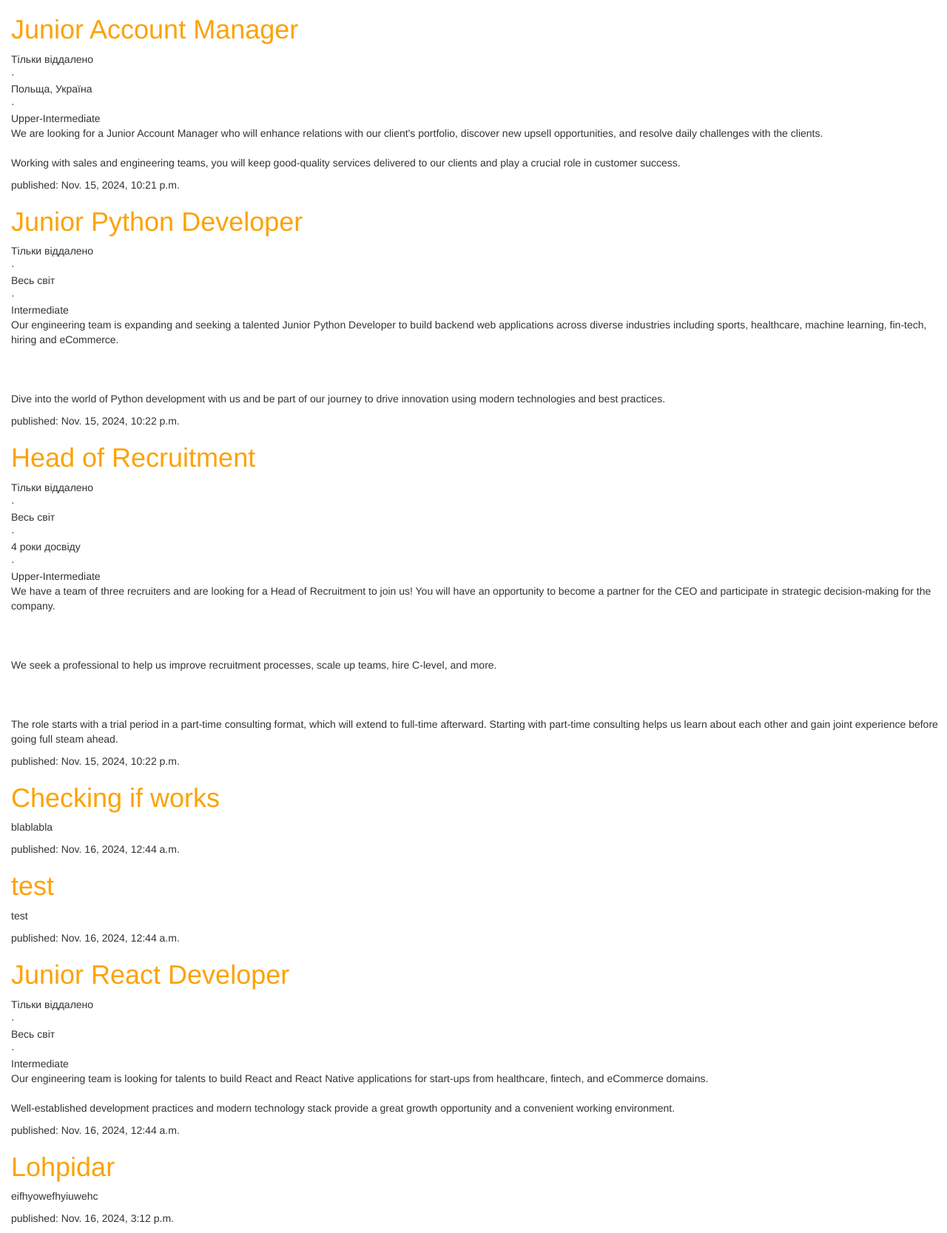
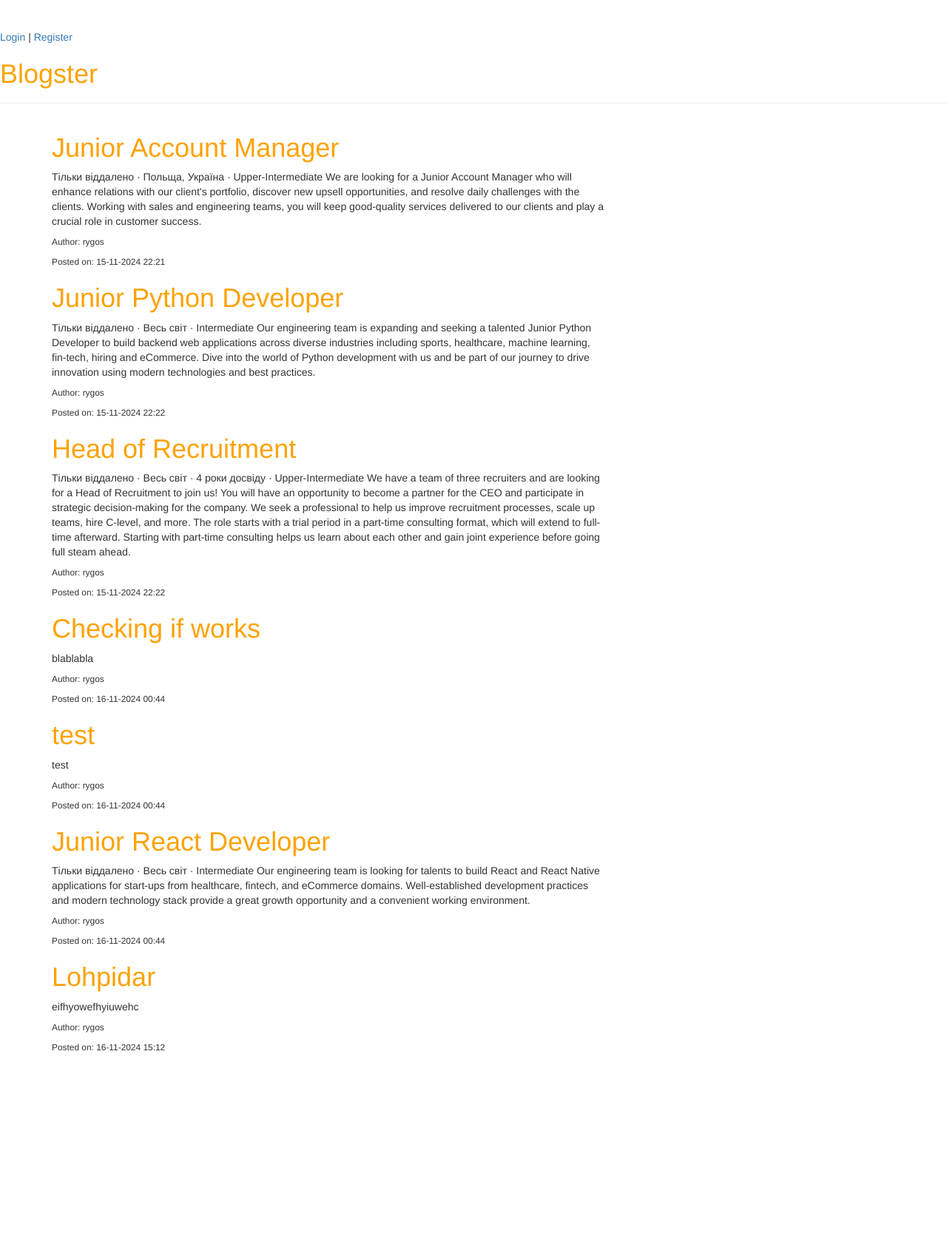
Before and after one commit to Rygosc/blog, a Django app: page / in a window 1280 px wide. Shown: the whole page at 74% size. After the commit the page ends 1421 px from the top, so only its background shows below. Run offline with Django 5.2, Linux system fonts and the light colour scheme; data comes from the database, SQL or seed files in the repository; some libraries are stand-ins or nearby versions.

Commit message:
added new htmls

```diff
--- /dev/null
+++ b/blog/templates/blog/base.html
@@ -0,0 +1,35 @@
+{% load static %}
+<html>
+    <head>
+        <title>Blogster</title>
+        <link rel="stylesheet" href="//maxcdn.bootstrapcdn.com/bootstrap/3.2.0/css/bootstrap.min.css">
+        <link rel="stylesheet" href="//maxcdn.bootstrapcdn.com/bootstrap/3.2.0/css/bootstrap-theme.min.css">
+        <link rel="stylesheet" href="{% static 'css/blog.css' %}">
+        <link href="https://fonts.googleapis.com/css?family=Lobster&subset=latin,latin-ext" rel="stylesheet" type="text/css">
+    </head>
+
+    <body>
+        <div class="page-header">
+        {% if user.is_authenticated %}
+            <a href="{% url 'post_new' %}" class="top-menu"><span class="glyphicon glyphicon-plus"></span></a>
+            <span class="welcome">Welcome, {{ user.username }} |
+                <form method="post" action="{% url 'logout' %}" style="display:inline-block; margin:0; padding:0;">
+                    {% csrf_token %}
+                    <button type="submit" style="background: none; border: none; color: inherit; padding: 0; font: inherit; cursor: pointer;">Logout</button>
+                </form>
+            </span>
+        {% else %}
+            <p><a href="{% url 'login' %}">Login</a> | <a href="{% url 'register' %}">Register</a></p>
+        {% endif %}
+        <h1><a href="/">Blogster</a></h1>
+        </div>
+        <div class="content container">
+            <div class="row">
+                <div class="col-md-8">
+                    {% block content %}
+                    {% endblock %}
+                </div>
+            </div>
+        </div>
+    </body>
+</html>
--- a/blog/templates/blog/post_list.html
+++ b/blog/templates/blog/post_list.html
@@ -1,23 +1,15 @@
-{% load static %}
 
-<html>
-    <head>
-        <title>Django Girls blog</title>
-        <link rel="stylesheet" href="{% static 'css/blog.css' %}">
-        <link rel="stylesheet" href="//maxcdn.bootstrapcdn.com/bootstrap/3.2.0/css/bootstrap.min.css">
-        <link rel="stylesheet" href="//maxcdn.bootstrapcdn.com/bootstrap/3.2.0/css/bootstrap-theme.min.css">
-    </head>
+{% extends "blog/base.html" %}
 
-
-    <body>
-        <div class='div_body'>
-        {% for post in posts %}
-            <div>
-                <h1><a href=''>{{ post.title }}</a></h1>
-                <p>{{ post.text|linebreaksbr}}</p>
-                <p> published: {{ post.published_date }}</p>
-            </div>
-        {% endfor %}
+{% block content %}
+{% for post in posts %}
+    <div class="post">
+        <h1><a href="{% url 'post_detail' pk=post.pk %}">{{ post.title }}</a></h1>
+        <p>{{ post.text }}</p>
+        <div class="date">
+            <p><small>Author: {{post.author}}</small></p>
+            <p><small>Posted on: {{ post.published_date|date:"d-m-Y H:i"|linebreaksbr }}</small></p>
         </div>
-    </body>
-</html>
+    </div>
+{% endfor %}
+{% endblock %}
```
Also changed, not shown: blog/templates/blog/post_detail.html (added, +23 -0 lines), blog/templates/blog/post_edit.html (added, +9 -0 lines), blog/templates/registration/login.html (added, +10 -0 lines), blog/templates/registration/register.html (added, +10 -0 lines).
